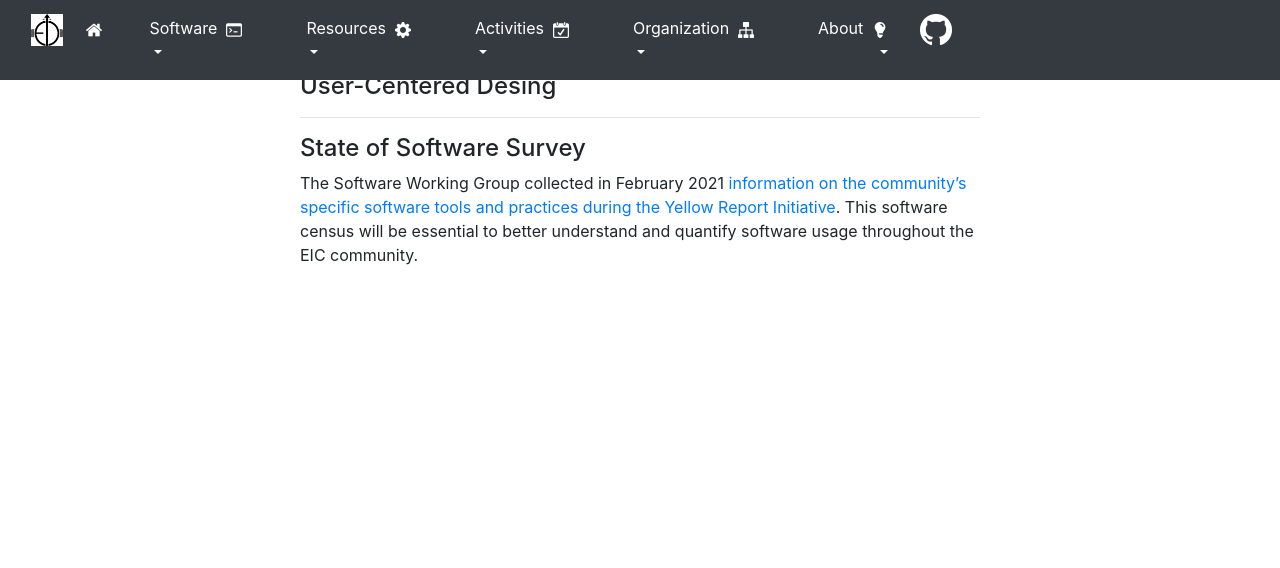
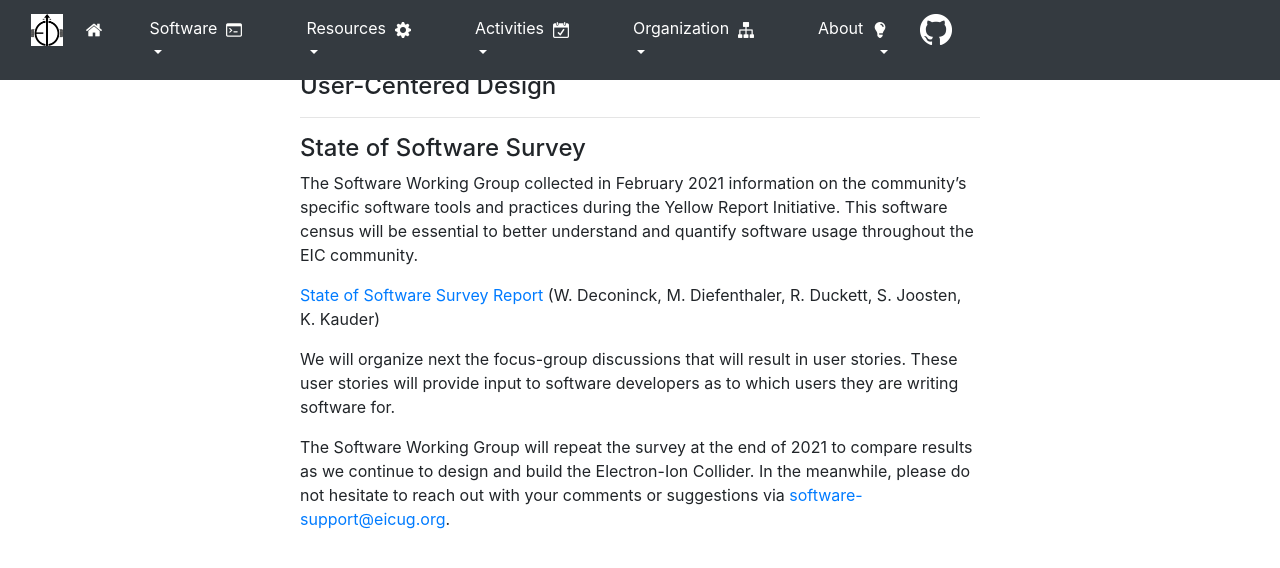
Before and after one commit to kkauder/eic.github.io, a Jekyll site: the page built from _activities/ucd.md, in a window 1280 px wide. Shown: the top 568 px of the page. Built offline with Jekyll 4.4.1, drawn with Linux system fonts in a browser that asks for light colours; nearby versions of some CDN libraries.

Commit message:
Improved the page on the User-Centered Design

```diff
--- a/_activities/ucd.md
+++ b/_activities/ucd.md
@@ -1,5 +1,5 @@
 ---
-title: User-Centered Desing
+title: User-Centered Design
 name: ucd
 layout: default
 ---
@@ -8,8 +8,20 @@ layout: default
 
 #### State of Software Survey {#survey}
 
-The Software Working Group collected in February 2021 [information on
+The Software Working Group collected in February 2021 information on
 the community's specific software tools and practices during the
-Yellow Report Initiative](https://github.com/eic/documents/blob/master/reports/general/SWG-Survey-202102.pdf). This software census will be essential to
+Yellow Report Initiative. This software census will be essential to
 better understand and quantify software usage throughout the EIC
 community.
+
+{% include documents/doc.md name='SWG-Survey-202102.pdf' %}
+
+We will organize next the focus-group discussions that will result in
+user stories. These user stories will provide input to software
+developers as to which users they are writing software for.
+
+The Software Working Group will repeat the survey at the end of 2021
+to compare results as we continue to design and build the Electron-Ion
+Collider. In the meanwhile, please do not hesitate to reach out with
+your comments or suggestions via
+[software-support@eicug.org](mailto:software-support@eicug.org?subject=State%20of%20Software%20Survey).
```
